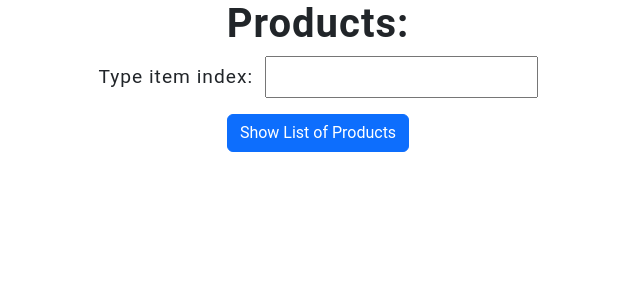
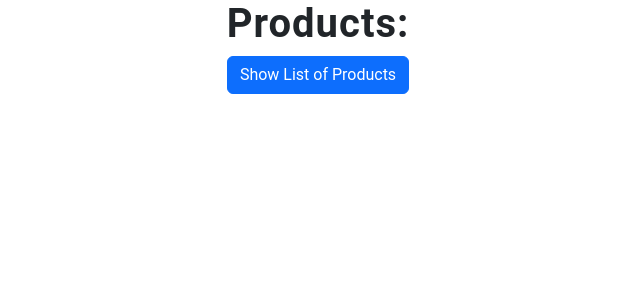
Before and after one commit to Supbar1/spa, a React (Create React App) app: page / in a window 1280 px wide. Shown: the top 300 px of the page, without its empty margins (322-962 px from the left). Built offline with nearby package versions, Linux system fonts and the light colour scheme; no server answers.

Commit message:
searchBar hided

```diff
--- a/src/components/Products.tsx
+++ b/src/components/Products.tsx
@@ -26,7 +26,6 @@ const Products = () => {
     <Container>
       {isModalOpen ? <Modal id={modalId === undefined ? 0 : modalId} /> : null}
       <Header>Products:</Header>
-      <SearchBar />
       {!openList ? (
         <Link to={`/:1`}>
           <button
@@ -40,6 +39,7 @@ const Products = () => {
       ) : null}
       {openList ? (
         <>
+          <SearchBar />
           <ProductsTable />
           <Pagination />
         </>
```
